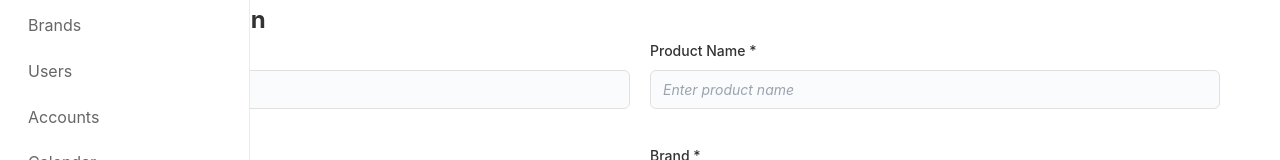
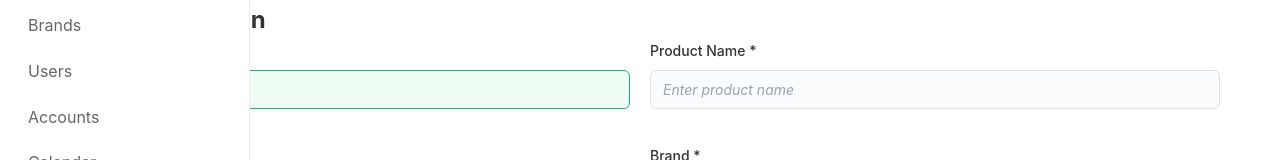
Before and after one commit to Loai-101/onePlace-frontend-, a React (Vite) app: page /dashboard/owner/products/new in a window 1280 px wide. Shown: the part 193-353 px from the top of the page. Built offline with nearby package versions, Linux system fonts and the light colour scheme; no server answers; sample sign-in values are in the browser's storage.

Commit message:
Add default SKU generation for new products

```diff
--- a/src/pages/owner/ProductForm.jsx
+++ b/src/pages/owner/ProductForm.jsx
@@ -52,9 +52,20 @@
       loadBrands()
       if (isEdit) {
         loadProduct()
+      } else {
+        // Generate default SKU for new products
+        const generateDefaultSKU = () => {
+          const timestamp = Date.now().toString(36).toUpperCase()
+          const random = Math.random().toString(36).substring(2, 6).toUpperCase()
+          return `SKU-${timestamp}-${random}`
+        }
+        setFormData(prev => ({
+          ...prev,
+          sku: generateDefaultSKU()
+        }))
       }
     }
-  }, [token, id])
+  }, [token, id, isEdit])
 
   const loadProduct = async () => {
     try {
```
